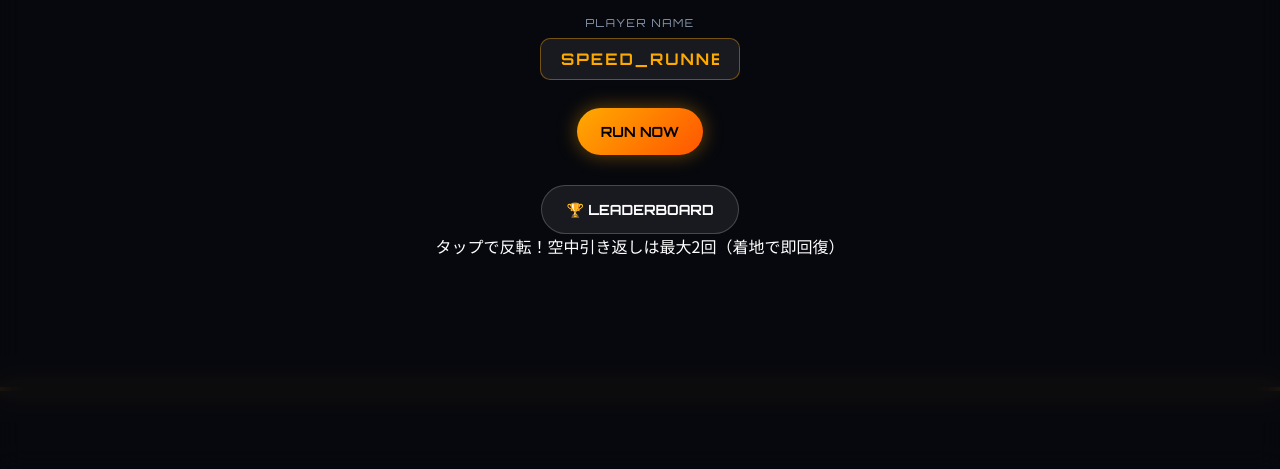
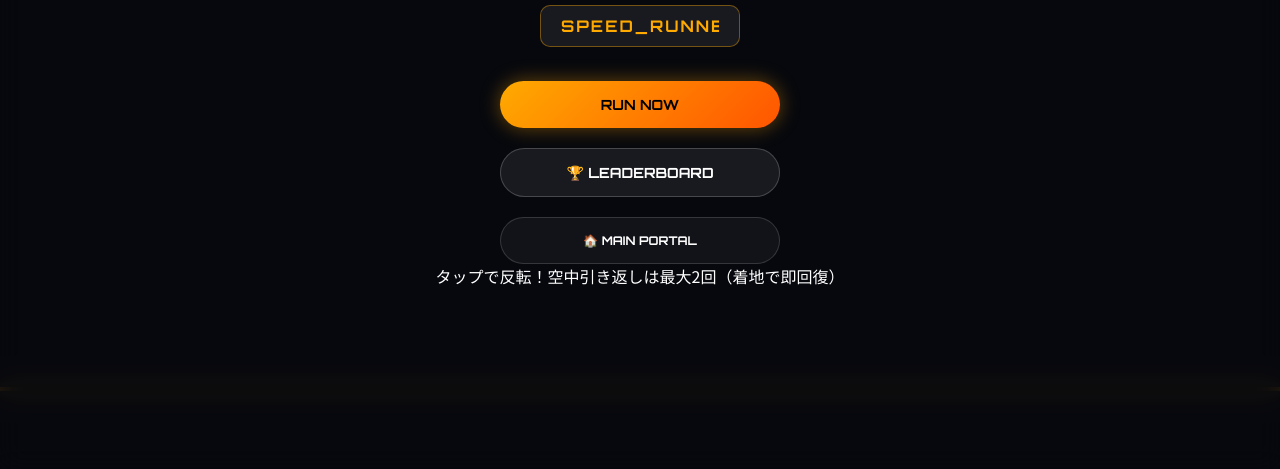
Before and after one commit to muzirushi1083-bit/10percentstudio, a plain HTML site: page projects/gravity-dash/index.html in a window 1280 px wide. Shown: the part 331-800 px from the top of the page. Drawn offline with Linux system fonts and the light colour scheme.

Commit message:
Add Portal navigation button and wrap start screen buttons in menu-button-group

```diff
--- a/projects/gravity-dash/index.html
+++ b/projects/gravity-dash/index.html
@@ -5,7 +5,7 @@
   <meta name="viewport" content="width=device-width, initial-scale=1.0, user-scalable=no">
   <title>Gravity Shift Dash - 10%studio Game 2</title>
   <meta name="description" content="重力を操り、世界ランキング1位を目指せ！10%studioの第2弾ハイスピードランナー">
-  <link rel="stylesheet" href="style.css?v=3">
+  <link rel="stylesheet" href="style.css?v=4">
   <link rel="preconnect" href="https://fonts.googleapis.com">
   <link rel="preconnect" href="https://fonts.gstatic.com" crossorigin>
   <link href="https://fonts.googleapis.com/css2?family=Orbitron:wght@400;700;900&family=Noto+Sans+JP:wght@400;700&display=swap" rel="stylesheet">
@@ -40,12 +40,12 @@
         <input type="text" id="player-name-input" maxlength="10" placeholder="NAME" value="SPEED_RUNNER">
       </div>
 
-      <button id="start-btn" class="btn btn-primary" style="margin-bottom: 0 !important;">RUN NOW</button>
+      <div class="menu-button-group">
+        <button id="start-btn" class="btn btn-primary">RUN NOW</button>
+        <button id="leaderboard-btn" class="btn btn-secondary">🏆 LEADERBOARD</button>
+        <a href="../../index.html" class="btn btn-secondary btn-portal">🏠 MAIN PORTAL</a>
+      </div>
 
-      <!-- ABSOLUTE DOM SPACER -->
-      <div style="height: 30px; width: 100%; clear: both;"></div>
-
-      <button id="leaderboard-btn" class="btn btn-secondary">🏆 LEADERBOARD</button>
       <p class="instruction">タップで反転！空中引き返しは最大2回（着地で即回復）</p>
     </div>
 
@@ -80,6 +80,7 @@
           </svg>
           SHARE RANK
         </button>
+        <a href="../../index.html" class="btn btn-secondary btn-portal">🏠 MAIN PORTAL</a>
       </div>
     </div>
 
--- a/projects/gravity-dash/style.css
+++ b/projects/gravity-dash/style.css
@@ -150,7 +150,7 @@
   flex-direction: column;
   align-items: center;
   gap: 8px;
-  margin-bottom: 28px;
+  margin-bottom: 24px;
 }
 
 .player-input-box label {
@@ -173,6 +173,16 @@
   outline: none;
   width: 200px;
   letter-spacing: 2px;
+}
+
+/* Menu Button Group Container */
+.menu-button-group {
+  display: flex;
+  flex-direction: column;
+  gap: 20px !important;
+  width: 100%;
+  max-width: 280px;
+  margin-top: 10px;
 }
 
 /* Leaderboard List */
@@ -233,7 +243,7 @@
   font-family: var(--font-display);
   font-size: 11px;
   color: var(--text-sub);
-  margin-bottom: 28px;
+  margin-bottom: 24px;
 }
 
 .overlay-title {
@@ -266,16 +276,9 @@
 .action-buttons {
   display: flex;
   flex-direction: column;
-  gap: 18px;
+  gap: 16px;
   width: 100%;
   max-width: 280px;
-}
-
-#start-screen .btn {
-  margin-bottom: 18px;
-}
-#start-screen .btn:last-of-type {
-  margin-bottom: 0;
 }
 
 .btn {
@@ -291,6 +294,7 @@
   align-items: center;
   gap: 10px;
   transition: all 0.2s ease;
+  text-decoration: none;
 }
 
 .btn-primary {
@@ -304,3 +308,9 @@
   color: var(--text-main);
   border: 1px solid rgba(255, 255, 255, 0.2);
 }
+
+.btn-portal {
+  background: rgba(255, 255, 255, 0.05);
+  border-color: rgba(255, 255, 255, 0.15);
+  font-size: 12px;
+}
--- a/projects/neon-slice/style.css
+++ b/projects/neon-slice/style.css
@@ -184,7 +184,7 @@
   flex-direction: column;
   align-items: center;
   gap: 8px;
-  margin-bottom: 28px;
+  margin-bottom: 24px;
 }
 
 .player-input-box label {
@@ -212,6 +212,16 @@
 #player-name-input:focus {
   border-color: var(--primary-neon);
   box-shadow: 0 0 12px rgba(0, 240, 255, 0.5);
+}
+
+/* Menu Button Group Container */
+.menu-button-group {
+  display: flex;
+  flex-direction: column;
+  gap: 20px !important;
+  width: 100%;
+  max-width: 280px;
+  margin-top: 10px;
 }
 
 /* Rewarded Ad Modal */
@@ -332,7 +342,7 @@
   font-size: 11px;
   letter-spacing: 3px;
   color: var(--text-sub);
-  margin-bottom: 28px;
+  margin-bottom: 24px;
 }
 
 .overlay-title {
@@ -366,14 +376,9 @@
 .action-buttons {
   display: flex;
   flex-direction: column;
-  gap: 18px;
+  gap: 16px;
   width: 100%;
   max-width: 280px;
-}
-
-/* Start screen specific large button separation */
-#start-screen #start-btn {
-  margin-bottom: 28px !important;
 }
 
 .btn {
@@ -390,6 +395,7 @@
   align-items: center;
   gap: 8px;
   transition: all 0.2s ease;
+  text-decoration: none;
 }
 
 .btn-primary {
@@ -423,3 +429,9 @@
 .btn-secondary:hover {
   background: rgba(255, 255, 255, 0.15);
 }
+
+.btn-portal {
+  background: rgba(255, 255, 255, 0.05);
+  border-color: rgba(255, 255, 255, 0.15);
+  font-size: 12px;
+}
```
Also changed, not shown: projects/neon-slice/index.html (+8 -7 lines).
